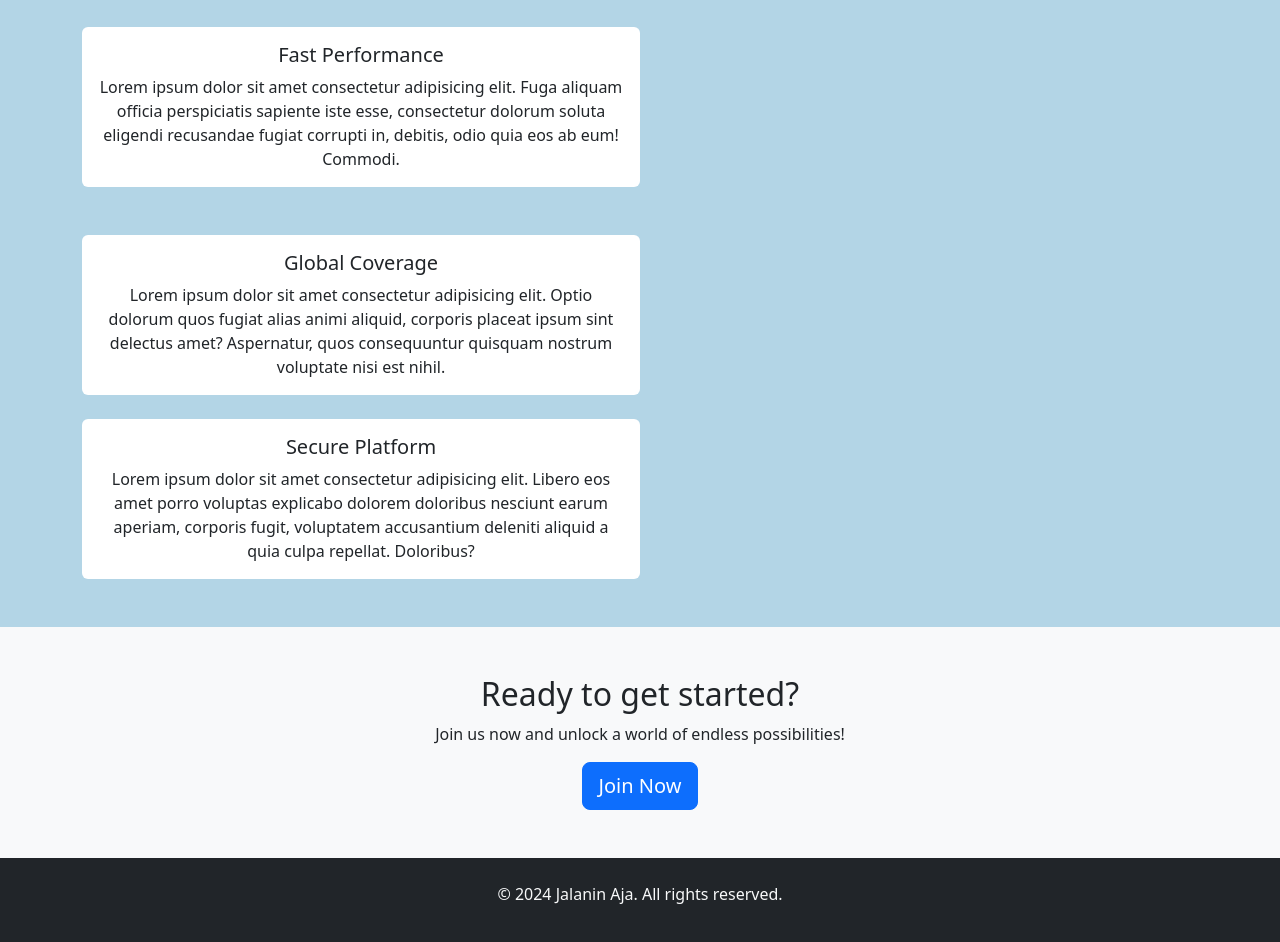
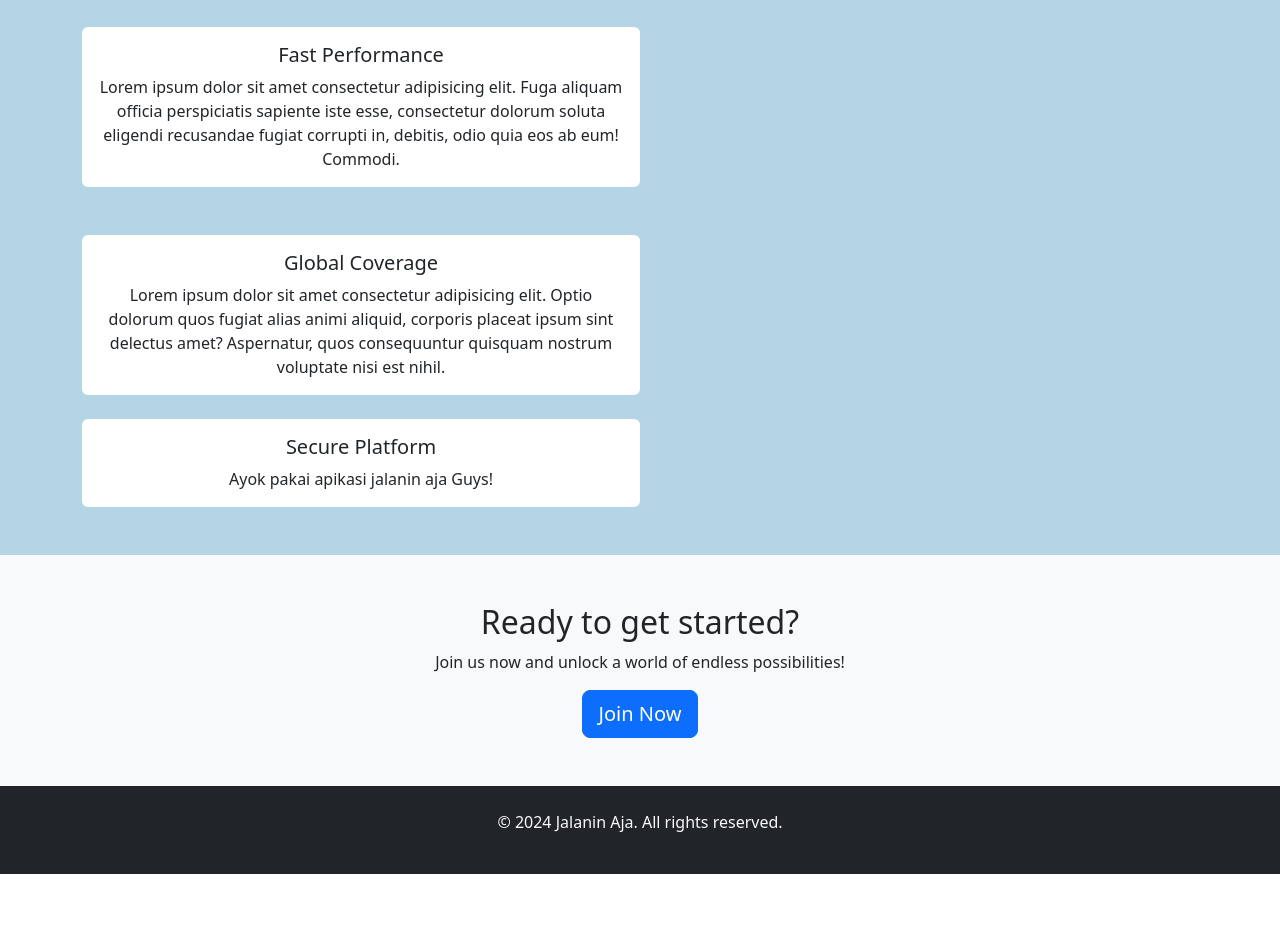
Before and after one commit to Zamzamakbar/map-view, a plain HTML site: page index.html in a window 1280 px wide. Shown: the part 633-1575 px from the top of the page. After the commit the page ends 1507 px from the top, so only its background shows below. Drawn offline with nearby package versions, Linux system fonts and the light colour scheme.

```diff
--- a/index.html
+++ b/index.html
@@ -146,9 +146,7 @@
                             <div class="card-body text-center">
                                 <i class="bi bi-shield-check fs-3 mb-3 text-primary"></i>
                                 <h5 class="card-title">Secure Platform</h5>
-                                <p class="card-text">Lorem ipsum dolor sit amet consectetur adipisicing elit. Libero eos
-                                    amet porro voluptas explicabo dolorem doloribus nesciunt earum aperiam, corporis
-                                    fugit, voluptatem accusantium deleniti aliquid a quia culpa repellat. Doloribus?</p>
+                                <p class="card-text">Ayok pakai apikasi jalanin aja Guys! </p>
                             </div>
                         </div>
                     </div>
```
